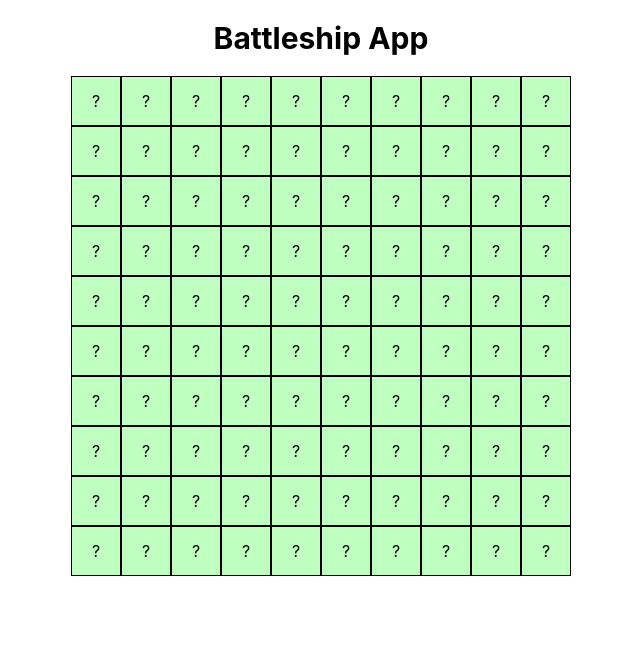
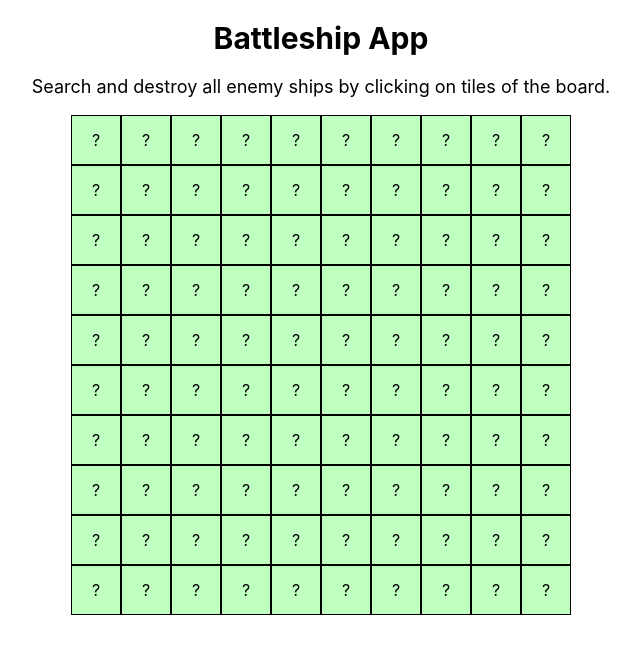
Before and after one commit to Gizzz/battleship-app, a React (Create React App) app: page / in a window 1280 px wide. Shown: the top 654 px of the page, without its empty margins (319-959 px from the left). Built offline with nearby package versions, Linux system fonts and the light colour scheme.

Commit message:
App comp.: add descrition text below title

```diff
--- a/src/App.css
+++ b/src/App.css
@@ -4,6 +4,12 @@
 
 .app__title {
   font-size: 24px;
+  text-align: center;
+}
+
+.app__descr {
+  padding: 0 10%;
+  font-size: 16px;
   text-align: center;
 }
 
@@ -15,7 +21,10 @@
 @media screen and (min-width: 550px) {
   .app__title {
     font-size: 30px;
-    text-align: center;
+  }
+
+  .app__descr {
+    font-size: 18px;
   }
 
   .app__board {
--- a/src/App.js
+++ b/src/App.js
@@ -9,6 +9,7 @@ class App extends Component {
     return (
       <div className="app">
         <h1 className="app__title">Battleship App</h1>
+        <p className="app__descr">Search and destroy all enemy ships by clicking on tiles of the board.</p>
         <div className="app__board">
           <Board />
         </div>
```
